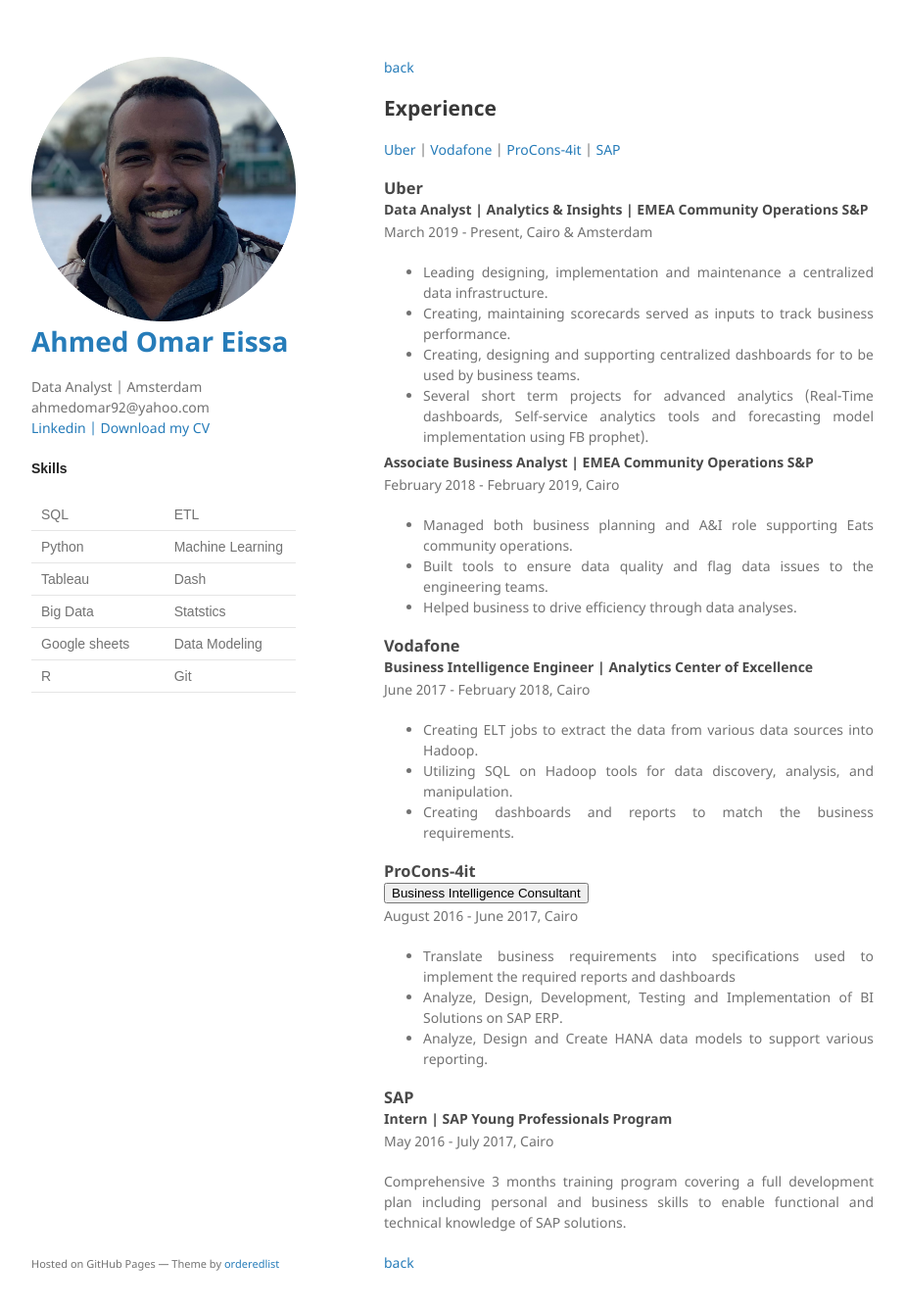
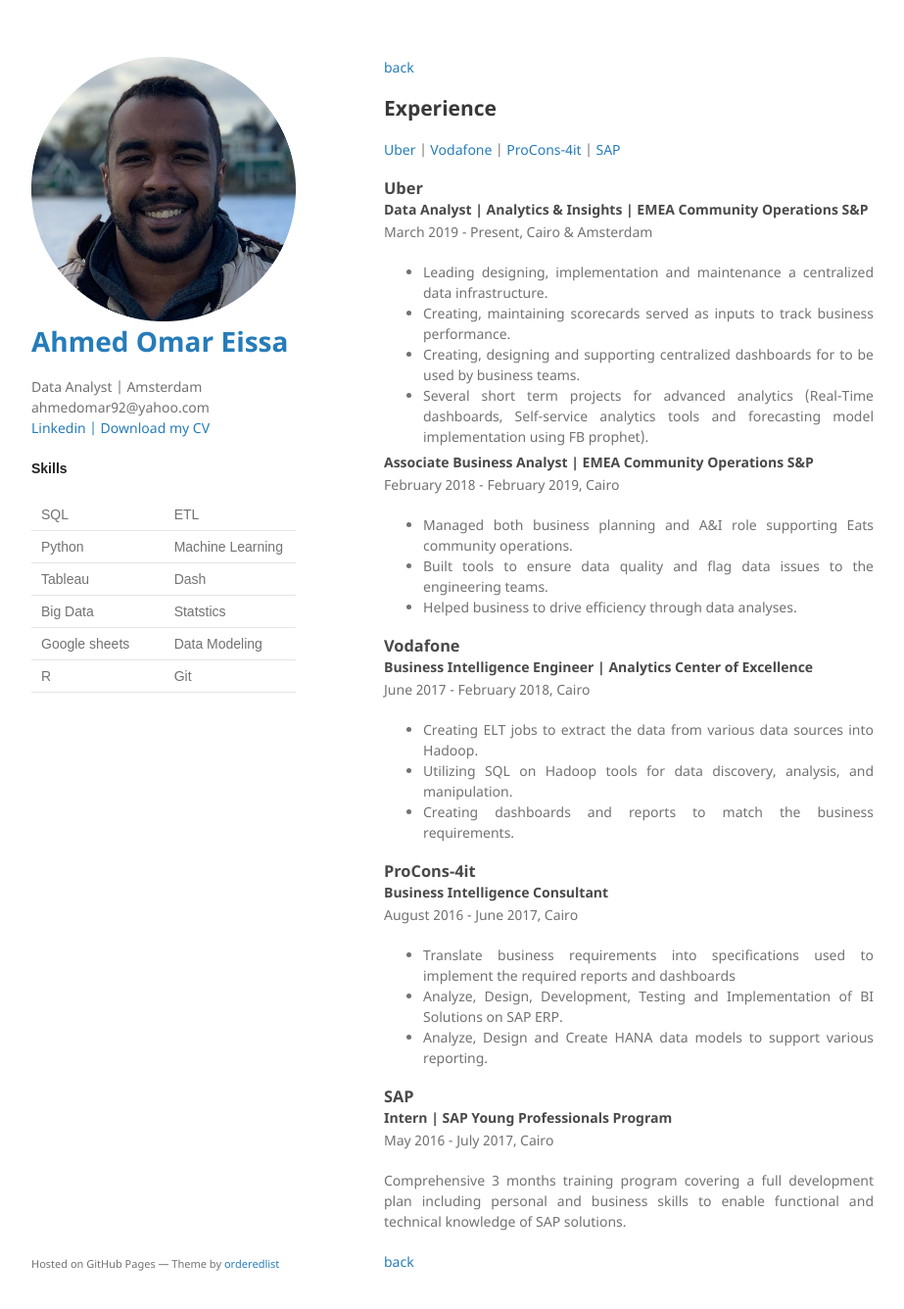
Before and after one commit to AhmedOmarEissa/AhmedOmarEissa.github.io, a Jekyll site: the page built from experience.md, in a window 1280 px wide and 1369 px high. Shown: the top 1336 px of the window at 98% size, without its empty margins (178-1101 px from the left). Built offline with Jekyll 4.4.1, drawn with Linux system fonts in a browser that asks for light colours.

Commit message:
Revert "Update experience.md"
This reverts commit ad00278071f069f71172b72a07927b9f43df82db.

```diff
--- a/experience.md
+++ b/experience.md
@@ -33,8 +33,7 @@
 <p></p>
 
 ### <a name="ProCons-4it"></a>  ProCons-4it
-####  <button type="button" class="collapsible">Business Intelligence Consultant</button>
-
+#### Business Intelligence Consultant
 August 2016 - June 2017,  Cairo
 * Translate business requirements into specifications used to implement the required reports and dashboards
 * Analyze, Design, Development, Testing and Implementation of BI Solutions on SAP ERP.
```
